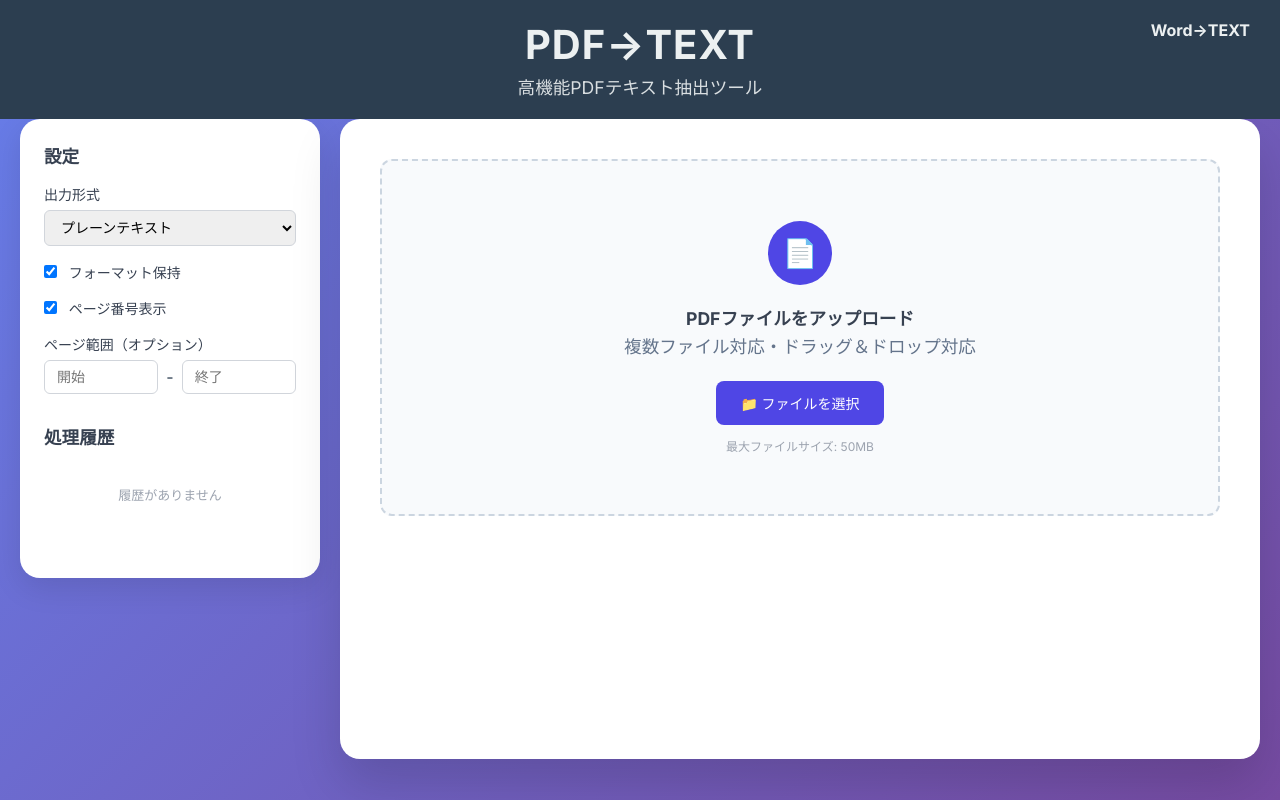
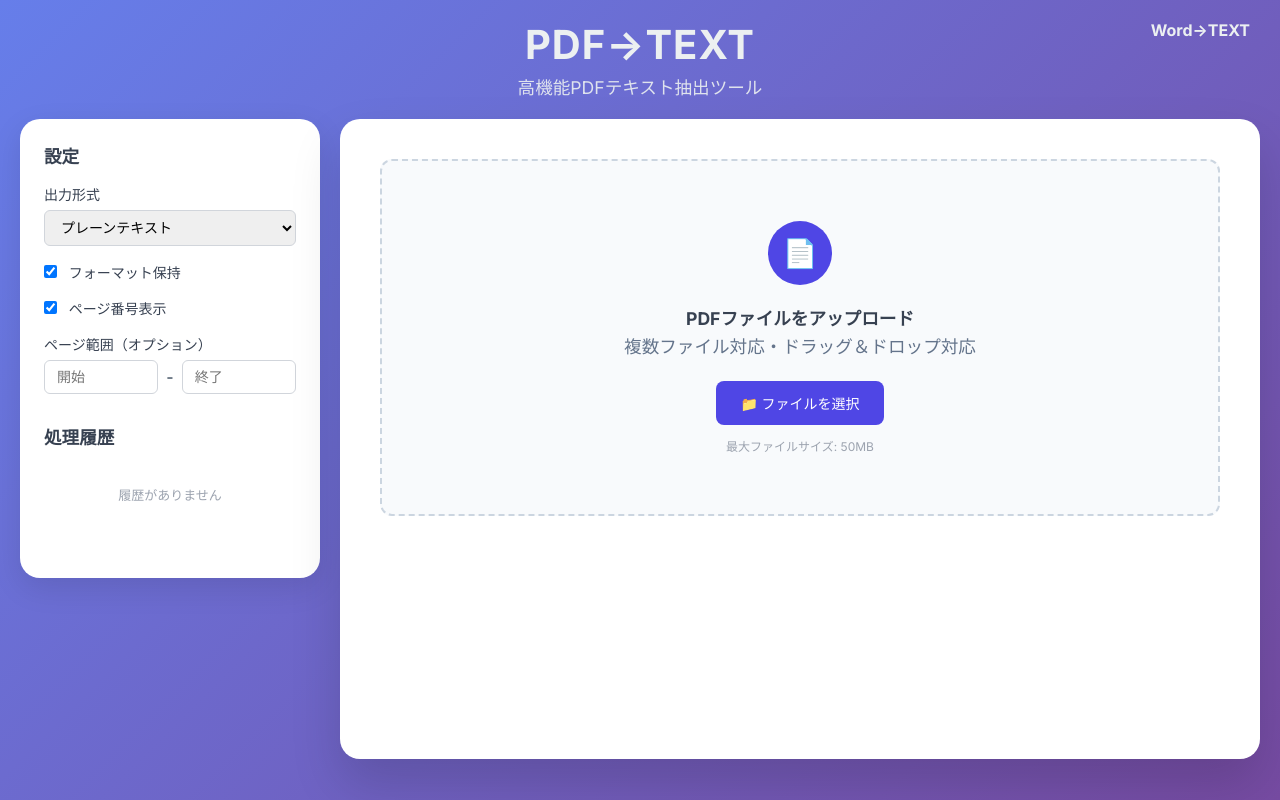
Before and after one commit to moracchi/PDF-to-Text, a plain HTML site: page index.html in a window 1280 px wide. Drawn offline with Linux system fonts and the light colour scheme; a script that the page names is missing.

Commit message:
ヘッダーの色修正

```diff
--- a/style.css
+++ b/style.css
@@ -13,7 +13,6 @@ body {
 
 /* Header */
 .header {
-    background-color: #2c3e50;
     color: #ecf0f1;
     padding: 20px 0;
     text-align: center;
```
